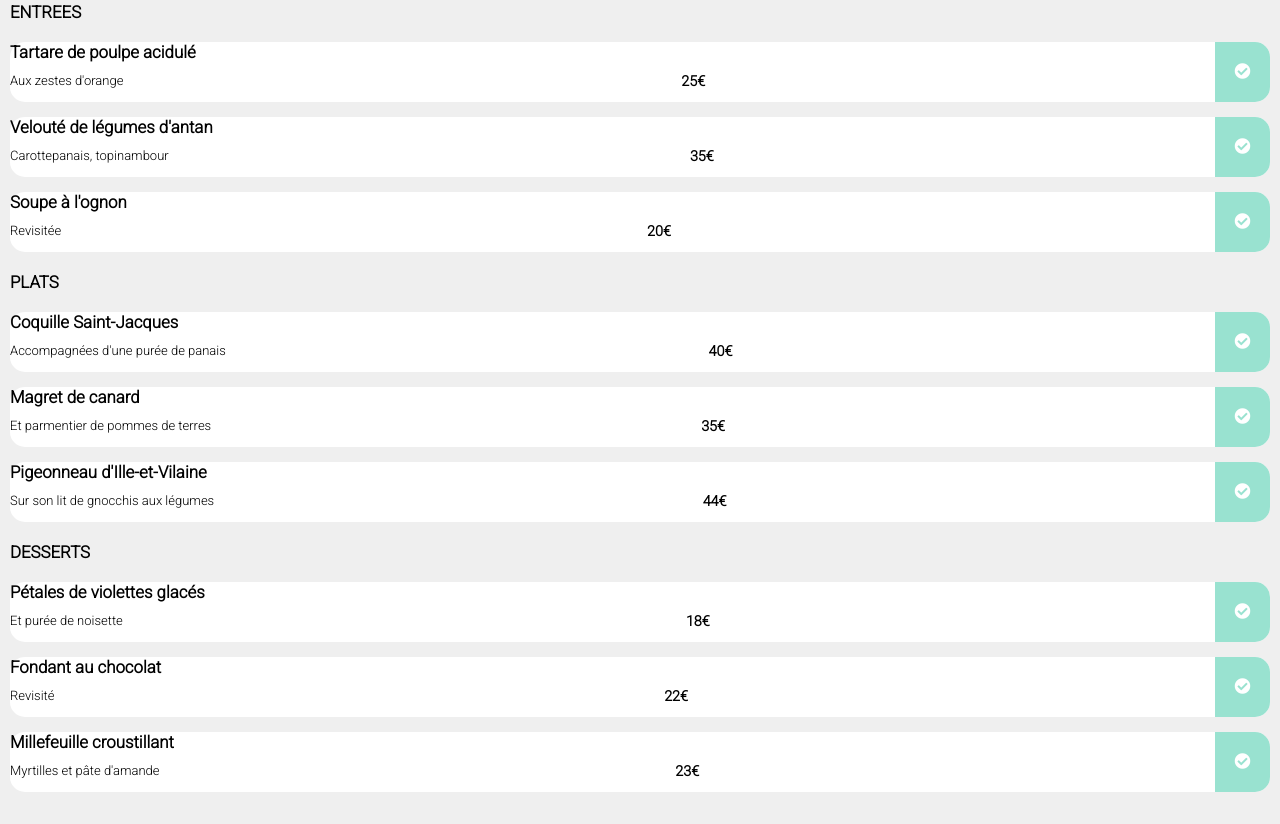
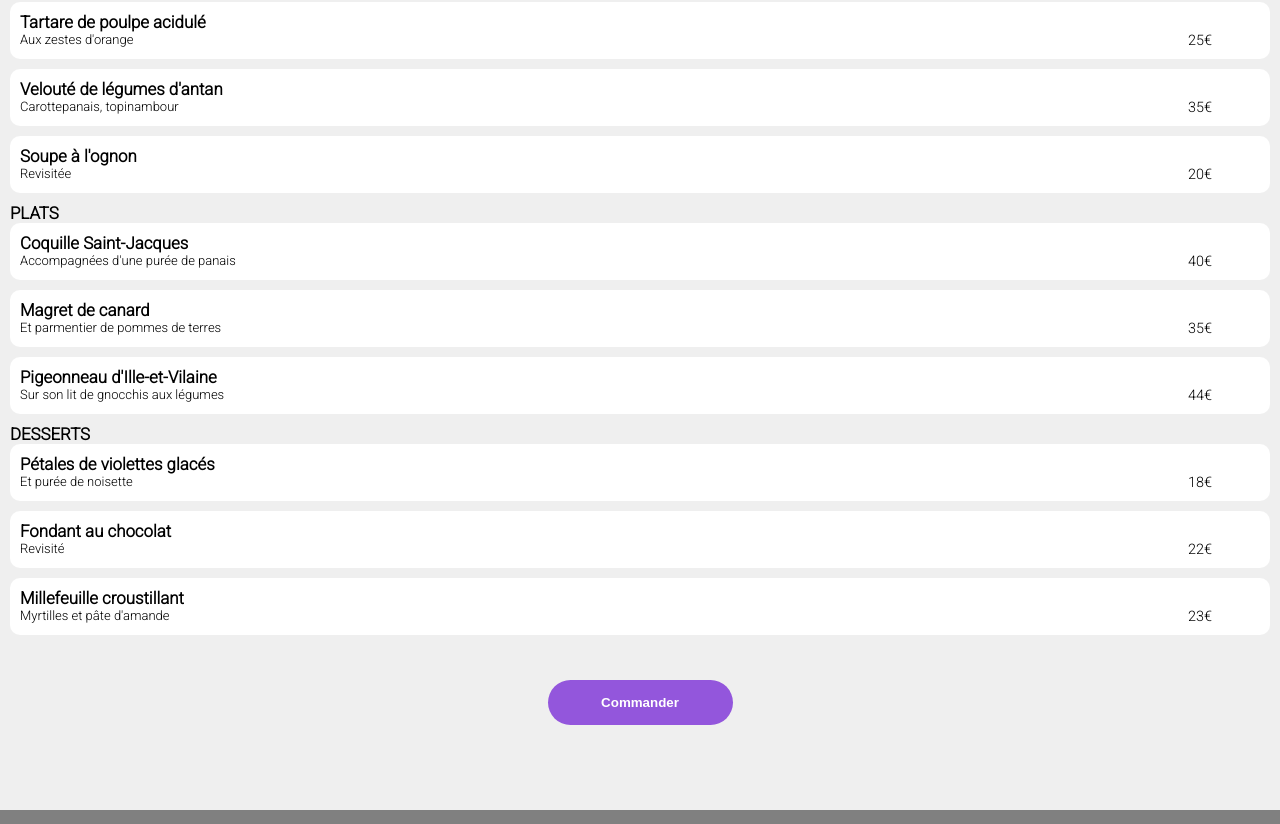
Before and after one commit to sactuba/TaereaClovis_03_15092021, a website: page pages/a-la-francaise.html in a window 1280 px wide. Shown: the part 428-1252 px from the top of the page. Drawn offline with Linux system fonts and the light colour scheme.

Commit message:
Correction et mmise a jour du css

```diff
--- a/pages/a-la-francaise.html
+++ b/pages/a-la-francaise.html
@@ -32,47 +32,46 @@
       <section class="menu-main">
         <h1>A la francaise<i class="far fa-heart"></i></h1>
 
-        <form action="" method="get">
         <article class="article-menu">
           <h3>ENTREES</h3>
           <ul class="liste-menu">
-              <li>
-                <fieldset class="menu">
+            <li class="menu">
+              <article>
                 <h3>Tartare de poulpe acidulé</h3>
                 <div class="menu-content">
                   <p>Aux zestes d'orange</p>
                   <span>25€</span>
                 </div>
+              </article>
               <button class="btn-menu">
                 <i class="fas fa-check-circle"></i>
               </button>
-                </fieldset>
             </li>
 
-              <li>
-                <fieldset class="menu">
+            <li class="menu">
+              <article>
                 <h3>Velouté de légumes d'antan</h3>
                 <div class="menu-content">
                   <p>Carottepanais, topinambour</p>
                   <span>35€</span>
                 </div>
+              </article>
               <button class="btn-menu">
                 <i class="fas fa-check-circle"></i>
               </button>
-                </fieldset>
             </li>
 
-              <li>
-                <fieldset class="menu">
+            <li class="menu">
+              <article>
                 <h3>Soupe à l'ognon</h3>
                 <div class="menu-content">
                   <p>Revisitée</p>
                   <span>20€</span>
                 </div>
+              </article>
               <button class="btn-menu">
                 <i class="fas fa-check-circle"></i>
               </button>
-                </fieldset>
             </li>
           </ul>
         </article>
@@ -80,43 +79,43 @@
         <article class="article-menu">
           <h3>PLATS</h3>
           <ul class="liste-menu">
-              <li>
-                <fieldset class="menu">
+            <li class="menu">
+              <article>
                 <h3>Coquille Saint-Jacques</h3>
                 <div class="menu-content">
                   <p>Accompagnées d'une purée de panais</p>
                   <span>40€</span>
                 </div>
+              </article>
               <button class="btn-menu">
                 <i class="fas fa-check-circle"></i>
               </button>
-                </fieldset>
             </li>
 
-              <li>
-                <fieldset class="menu">
+            <li class="menu">
+              <article>
                 <h3>Magret de canard</h3>
                 <div class="menu-content">
                   <p>Et parmentier de pommes de terres</p>
                   <span>35€</span>
                 </div>
+              </article>
               <button class="btn-menu">
                 <i class="fas fa-check-circle"></i>
               </button>
-                </fieldset>
             </li>
 
-              <li>
-                <fieldset class="menu">
+            <li class="menu">
+              <article>
                 <h3>Pigeonneau d'Ille-et-Vilaine</h3>
                 <div class="menu-content">
                   <p>Sur son lit de gnocchis aux légumes</p>
                   <span>44€</span>
                 </div>
+              </article>
               <button class="btn-menu">
                 <i class="fas fa-check-circle"></i>
               </button>
-                </fieldset>
             </li>
           </ul>
         </article>
@@ -124,49 +123,48 @@
         <article class="article-menu">
           <h3>DESSERTS</h3>
           <ul class="liste-menu">
-              <li>
-                <fieldset class="menu">
+            <li class="menu">
+              <article>
                 <h3>Pétales de violettes glacés</h3>
                 <div class="menu-content">
                   <p>Et purée de noisette</p>
                   <span>18€</span>
                 </div>
+              </article>
               <button class="btn-menu">
                 <i class="fas fa-check-circle"></i>
               </button>
-                </fieldset>
             </li>
 
-              <li>
-                <fieldset class="menu">
+            <li class="menu">
+              <article>
                 <h3>Fondant au chocolat</h3>
                 <div class="menu-content">
                   <p>Revisité</p>
                   <span>22€</span>
                 </div>
+              </article>
               <button class="btn-menu">
                 <i class="fas fa-check-circle"></i>
               </button>
-                </fieldset>
             </li>
 
-              <li>
-                <fieldset class="menu">
+            <li class="menu">
+              <article>
                 <h3>Millefeuille croustillant</h3>
                 <div class="menu-content">
                   <p>Myrtilles et pâte d'amande</p>
                   <span>23€</span>
                 </div>
+              </article>
               <button class="btn-menu">
                 <i class="fas fa-check-circle"></i>
               </button>
-                </fieldset>
             </li>
           </ul>
         </article>
 
         <button class="btn btn--commander">Commander</button>
-        </form>
       </section>
 
       <footer class="footer">
--- a/sass/directory/component/_component.scss
+++ b/sass/directory/component/_component.scss
@@ -3,13 +3,11 @@
   width: 185px;
   border: none;
   border-radius: 25px;
-  text-decoration: none;
   font-weight: bold;
+  text-align: center;
   color: #fff;
   background-color: $primary-color;
-  &--search {
-    align-self: center;
-  }
+  align-self: center;
   &--commander {
     align-self: center;
     margin: 35px 0;
@@ -26,17 +24,3 @@
   border: none;
   border-radius: 0 15px 15px 0;
 }
-
-/* .btn-menu {
-    display: none;
-    :hover {
-      width: 55px;
-      background-color: $tertiary-color;
-      color: #fff;
-      padding: 12px 16px;
-      font-size: 16px;
-      cursor: pointer;
-      border: none;
-      border-radius: 0 15px 15px 0;
-    }
-  } */
--- a/sass/directory/pages/_acceuil.scss
+++ b/sass/directory/pages/_acceuil.scss
@@ -22,7 +22,7 @@
   }
 }
 
-.fonctionnement {
+/* .fonctionnement {
   padding: 30px 10px;
 
   .liste-fonctionnement {
@@ -35,9 +35,6 @@
     }
     li {
       width: 90%;
-      fieldset {
-        text-align: center;
-      }
       .step {
         display: flex;
         justify-content: center;
@@ -60,6 +57,28 @@
         }
       }
     }
+  }
+} */
+
+.fonctionnement {
+  padding: 30px 10px;
+}
+
+.liste-fonctionnement {
+  display: flex;
+  margin-top: 10px;
+  flex-direction: column;
+  justify-content: center;
+  align-items: center;
+  row-gap: 10px;
+  li {
+    height: 60px;
+    width: 80%;
+    display: flex;
+    border-radius: 10px;
+    background-color: $light-grey;
+    justify-content: center;
+    align-items: center;
   }
 }
 
--- a/sass/directory/pages/_restaurant-page.scss
+++ b/sass/directory/pages/_restaurant-page.scss
@@ -16,6 +16,8 @@ form {
 }
 
 .menu-main {
+  display: flex;
+  flex-direction: column;
   padding: 20px 10px 50px 10px;
   background-color: $light-grey;
   border-radius: 25px 25px 0 0;
@@ -27,48 +29,42 @@ form {
   }
 }
 
-.article-menu {
-  margin-top: 20px;
+.article-menu ul li {
+  background-color: #fff;
+  margin-bottom: 10px;
+  border-radius: 10px;
   display: flex;
-  flex-direction: column;
-  row-gap: 20px;
-  .liste-menu {
-    display: flex;
-    flex-direction: column;
-    row-gap: 15px;
-    .menu {
-      display: grid;
-      grid-template-areas:
-        "h3  button"
-        "price button";
-      height: 60px;
-      background-color: #fff;
-      border-radius: 15px;
-      border: none;
-      &:hover + .btn-menu {
-        display: none;
-      }
-      h3 {
-        grid-area: h3;
-      }
-      .menu-content {
-        display: flex;
-        justify-content: space-between;
-        grid-area: price;
-        p {
-          font-size: 13px;
-          /*  grid-area: p; */
-        }
-        span {
-          /* grid-area: price; */
-          font-weight: bold;
-          justify-self: end;
-        }
-      }
-      button {
-        grid-area: button;
-        justify-self: end;
-      }
+  overflow: hidden;
+  &:hover {
+    cursor: pointer;
+    button {
+      margin-right: 0;
     }
   }
 }
+
+.article-menu ul li article {
+  display: flex;
+  flex-direction: column;
+  margin-right: auto;
+  width: 95%;
+  padding: 10px 0 10px 10px;
+}
+
+.article-menu ul li article .menu-content {
+  display: flex;
+  justify-content: space-between;
+}
+
+.menu-content p {
+  font-size: 13px;
+}
+
+.article-menu ul li article .menu-content span {
+  padding-right: 5px;
+}
+
+.article-menu ul li button {
+  margin-right: -55px;
+  transition: all 0.4s;
+}
```
Also changed, not shown: index.html (+5 -14 lines), .public/css/style.css, 1 other file. Lines whose indentation alone changed are shown as unchanged.
